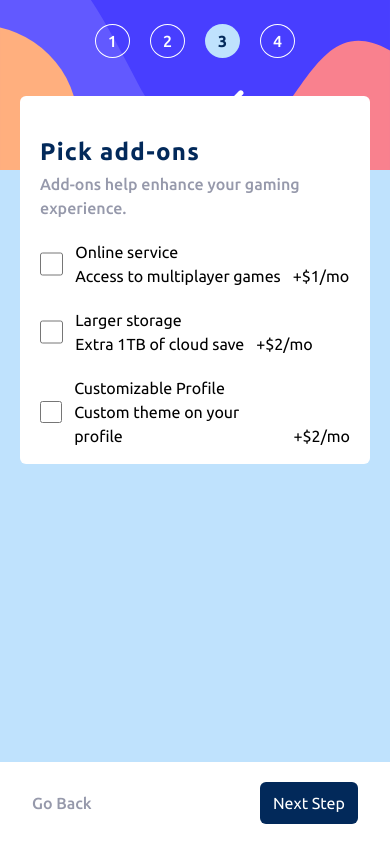
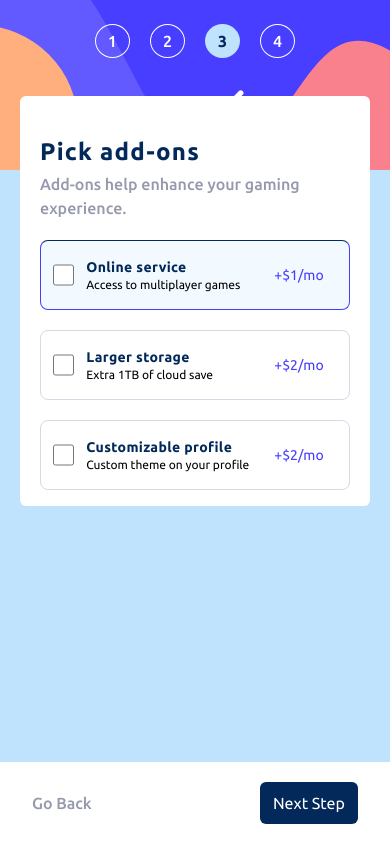
Before and after one commit to Aik-202/aik-multi-step-form, a React (Vite) app in the folder multi-step_form/: page /addons in a window 390 px wide. Built offline with nearby package versions, Linux system fonts and the light colour scheme.

Commit message:
Made the addons page responsive for mobile

```diff
--- a/multi-step_form/src/Components/Form/AddOnsInfo.jsx
+++ b/multi-step_form/src/Components/Form/AddOnsInfo.jsx
@@ -5,6 +5,19 @@ import { addons } from '../../Data/demo';
 
 export default function AddOnsInfo() {
   const navigate = useNavigate();
+  const [addonActive, setAddonActive] = React.useState('Online service');
+
+  const changeAddon = (e) => {
+    if (e.target.id == "Online service") {
+      setAddonActive('Online service');
+    }
+    if (e.target.id == "Larger storage") {
+      setAddonActive('Larger storage');
+    }
+    if (e.target.id == "Customizable profile") {
+      setAddonActive('Customizable profile');
+    }
+  }
 
   const forward = () => {
     navigate('/finished')
@@ -19,13 +32,20 @@ export default function AddOnsInfo() {
       <div className='bg-white flex flex-col space-y-5 justify-center content-center px-5
       absolute h-max top-24 right-0 left-0 py-4 mx-5 rounded-md sm:static md:mr-10'>
          <FormHeaders personal={false} plans={false} addons={true} finished={false}/>
-         {addons.map((item) => {return <div className='flex flex-row space-x-3' key={item.header}>
+         {addons.map((item) => {return <div className={`flex flex-row space-x-3
+         border-[1px] rounded-lg px-3 py-4
+          ${addonActive == "Online service" && item.header == "Online service" ? 'bg-light-blue bg-opacity-[20%] border-t-marine border-purplish':
+          addonActive == "Larger storage" && item.header == "Larger storage" ? 'bg-light-blue  bg-opacity-[20%] border-t-marine border-purplish':
+          addonActive == "Customizable profile" && item.header == "Customizable profile" ? 'bg-light-blue  bg-opacity-[20%] border-t-marine border-purplish':
+          'bg-transparent border-light-gray border-t-light-gray'
+          }`} onClick={changeAddon} key={item.header}>
           <input type="checkbox" id={item.header} className='w-[7.5%]' />
           <div className='flex flex-col space-y-0'>
-            <label htmlFor={item.header}>{item.header}</label>
-            <p>{item.text}</p>
+            <label htmlFor={item.header} className='text-sm text-marine font-bold tracking-wide'>
+            {item.header}</label>
+            <p className='text-xs w-[11rem]'>{item.text}</p>
           </div>
-          <p className='content-end'>{item.month}</p>
+          <p className='self-center text-sm text-purplish'>{item.month}</p>
          </div>})}
       </div>
       <div className='flex justify-between bg-white
--- a/multi-step_form/src/Data/demo.js
+++ b/multi-step_form/src/Data/demo.js
@@ -91,7 +91,7 @@ export const addons = [
         year: '+$20/yr'
     },
     {
-        header: 'Customizable Profile',
+        header: 'Customizable profile',
         text: 'Custom theme on your profile',
         month: '+$2/mo',
         year: '+$20/yr'
```
